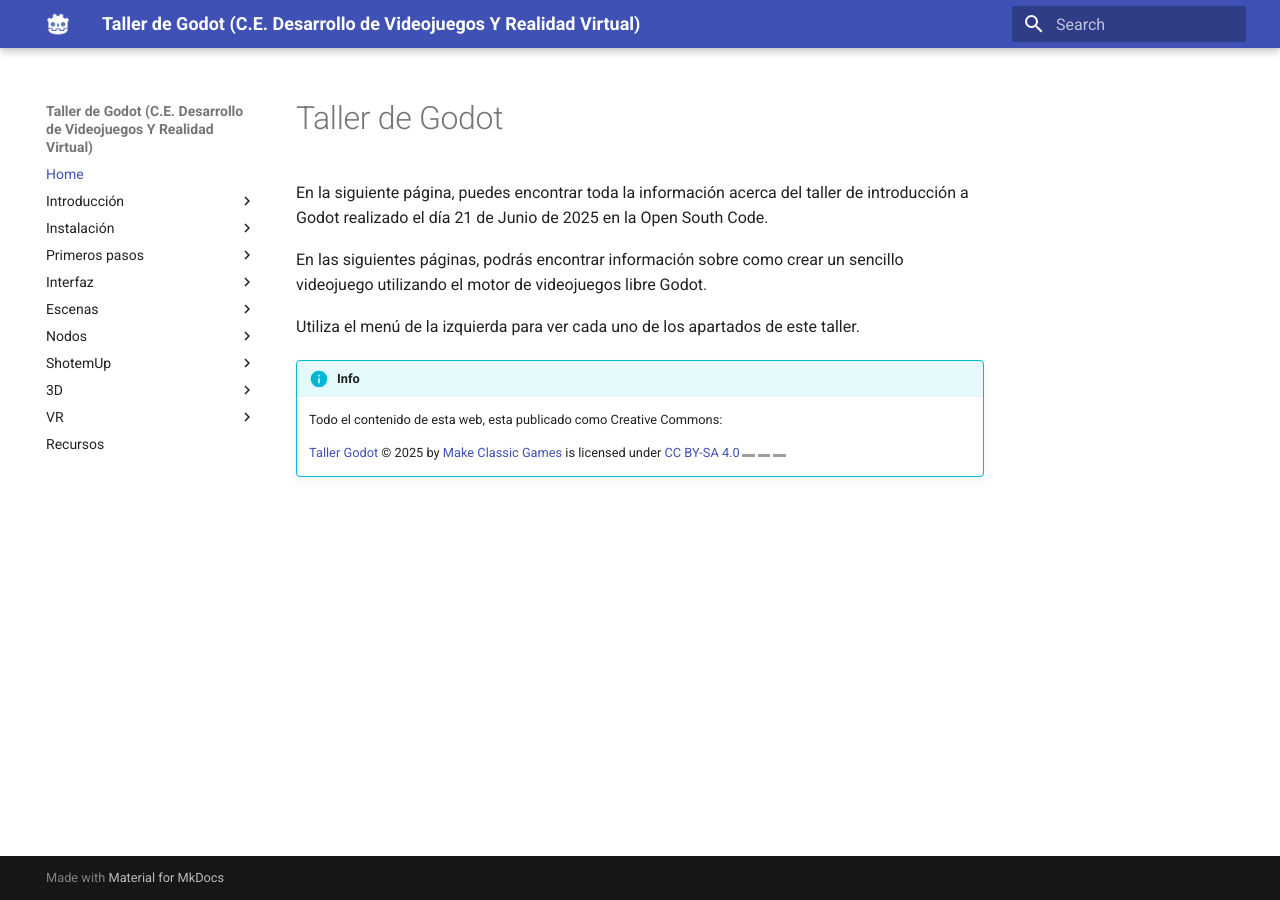
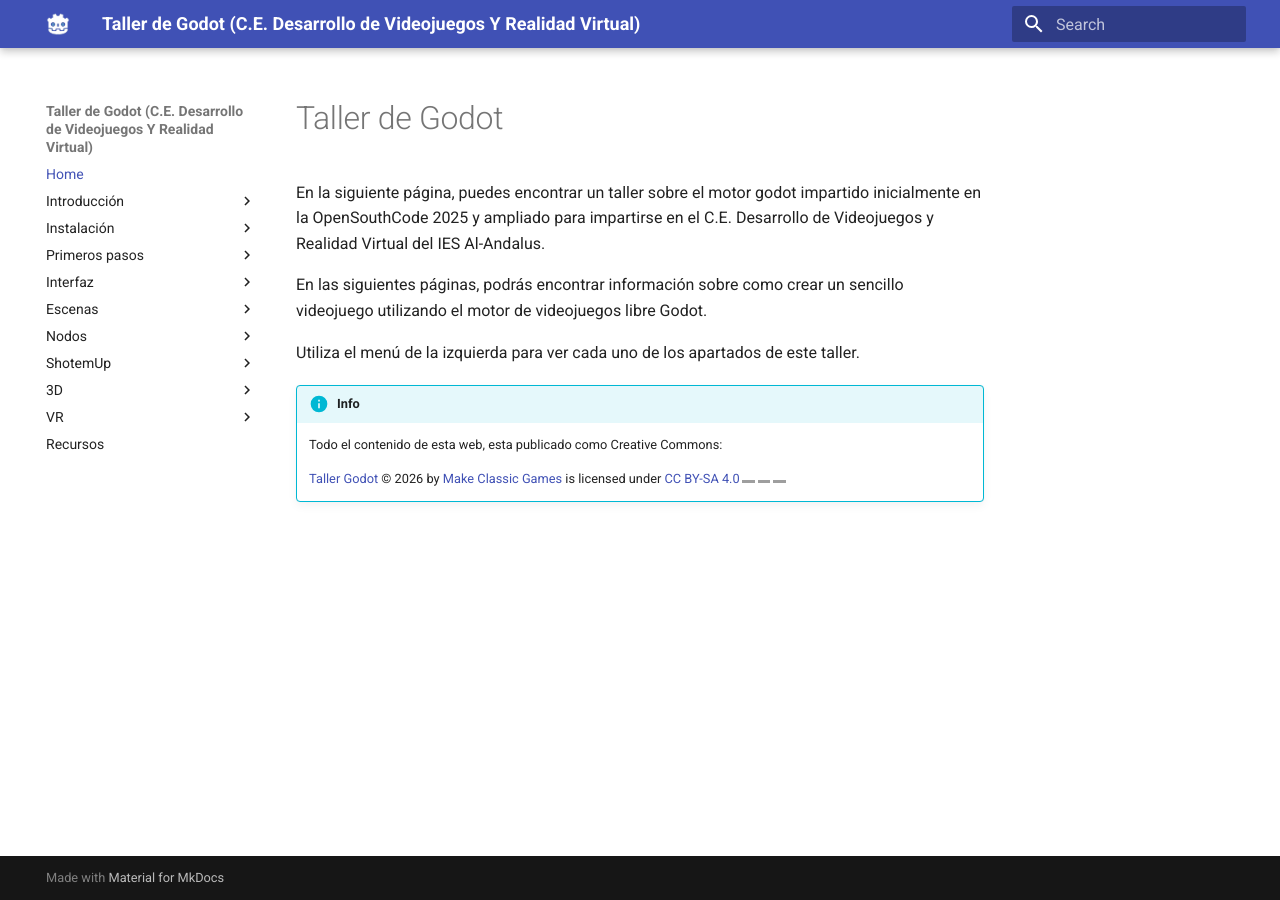
Before and after one commit to makeclassicgames/godotosc2025, an MkDocs documentation site: the page built from docs/index.md, in a window 1280 px wide. Built offline with MkDocs 1.6.1 and Material for MkDocs 9.7.7, drawn with Linux system fonts in a browser that asks for light colours; grey boxes are pictures that could not be loaded.

Commit message:
Actualizando index

```diff
--- a/docs/index.md
+++ b/docs/index.md
@@ -1,6 +1,6 @@
 # Taller de Godot
 
-En la siguiente página, puedes encontrar toda la información acerca del taller de introducción a Godot realizado el día 21 de Junio de 2025 en la Open South Code.
+En la siguiente página, puedes encontrar un taller sobre el motor godot impartido inicialmente en la OpenSouthCode 2025 y ampliado para impartirse en el C.E. Desarrollo de Videojuegos y Realidad Virtual del IES Al-Andalus.
 
 En las siguientes páginas, podrás encontrar información sobre como crear un sencillo videojuego utilizando el motor de videojuegos libre Godot.
 
@@ -9,4 +9,4 @@
 !!! info
     Todo el contenido de esta web, esta publicado como Creative Commons:
 
-    <a href="https://creativecommons.org">Taller Godot</a> © 2025 by <a href="https://twitch.tv/makeclassicgames">Make Classic Games</a> is licensed under <a href="https://creativecommons.org/licenses/by-sa/4.0/">CC BY-SA 4.0</a><img src="https://mirrors.creativecommons.org/presskit/icons/cc.svg" style="max-width: 1em;max-height:1em;margin-left: .2em;"><img src="https://mirrors.creativecommons.org/presskit/icons/by.svg" style="max-width: 1em;max-height:1em;margin-left: .2em;"><img src="https://mirrors.creativecommons.org/presskit/icons/sa.svg" style="max-width: 1em;max-height:1em;margin-left: .2em;">
+    <a href="https://creativecommons.org">Taller Godot</a> © 2026 by <a href="https://twitch.tv/makeclassicgames">Make Classic Games</a> is licensed under <a href="https://creativecommons.org/licenses/by-sa/4.0/">CC BY-SA 4.0</a><img src="https://mirrors.creativecommons.org/presskit/icons/cc.svg" style="max-width: 1em;max-height:1em;margin-left: .2em;"><img src="https://mirrors.creativecommons.org/presskit/icons/by.svg" style="max-width: 1em;max-height:1em;margin-left: .2em;"><img src="https://mirrors.creativecommons.org/presskit/icons/sa.svg" style="max-width: 1em;max-height:1em;margin-left: .2em;">
```
